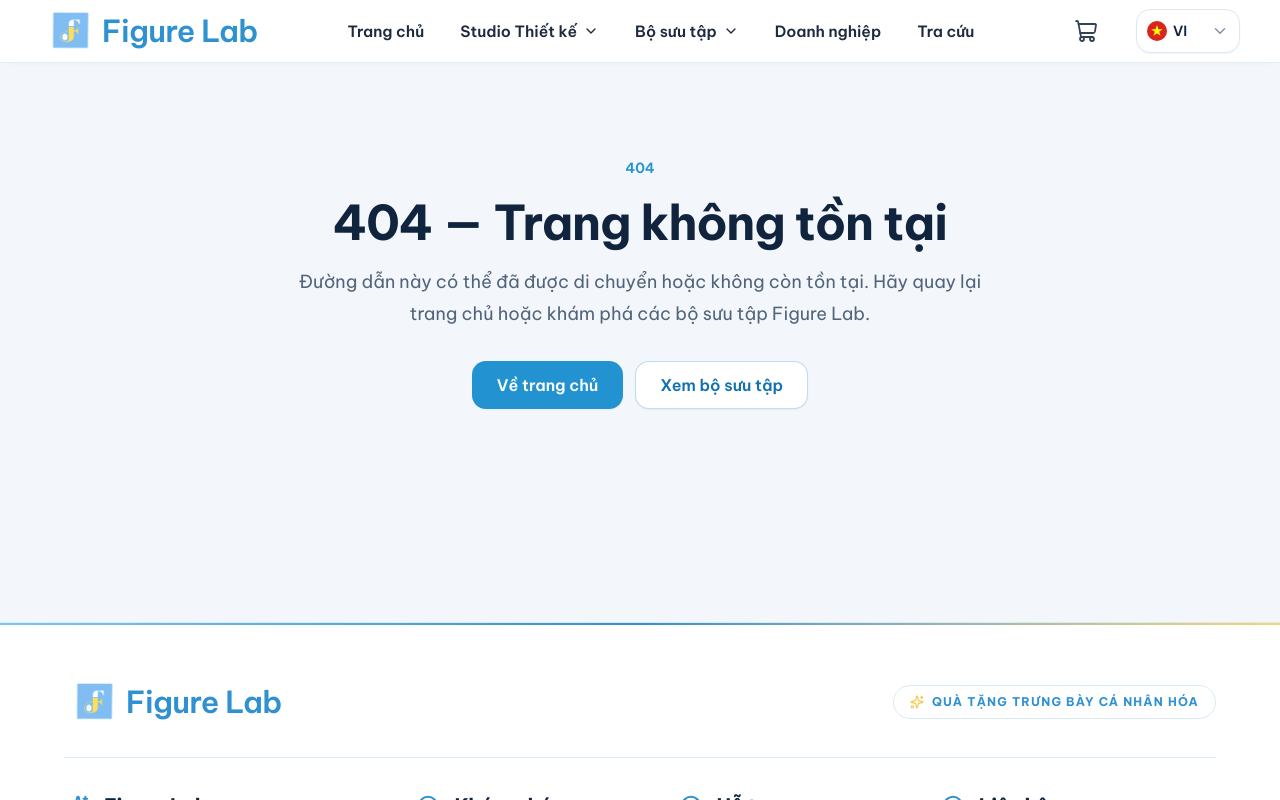
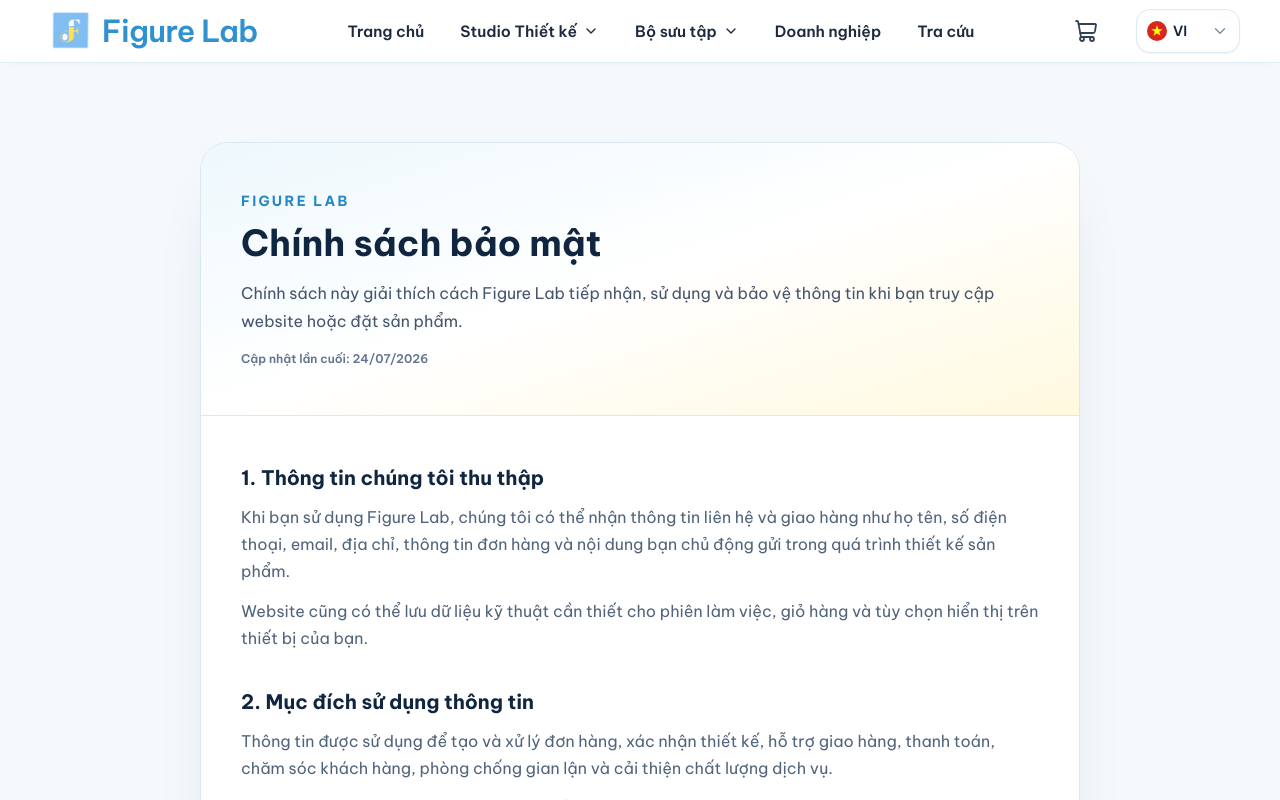
Before and after one commit to minh28102004/LegoShop, a Next.js app in the folder apps/web/: page /privacy-policy in a window 1280 px wide. Before the commit this address had no page. Built offline with nearby package versions, Linux system fonts and the light colour scheme.

Commit message:
fix(web): add privacy policy page

```diff
--- /dev/null
+++ b/apps/web/src/app/privacy-policy/page.tsx
@@ -0,0 +1,130 @@
+import type { Metadata } from "next";
+import Link from "next/link";
+
+import { Container } from "@/components/layout/Container";
+import { ROUTES } from "@/config/routes";
+import { SITE } from "@/config/site";
+
+export const metadata: Metadata = {
+  title: "Chính sách bảo mật",
+  description:
+    "Chính sách bảo mật của Figure Lab về cách thu thập, sử dụng và bảo vệ thông tin khách hàng.",
+};
+
+const sections = [
+  {
+    id: "thong-tin-thu-thap",
+    title: "1. Thông tin chúng tôi thu thập",
+    paragraphs: [
+      "Khi bạn sử dụng Figure Lab, chúng tôi có thể nhận thông tin liên hệ và giao hàng như họ tên, số điện thoại, email, địa chỉ, thông tin đơn hàng và nội dung bạn chủ động gửi trong quá trình thiết kế sản phẩm.",
+      "Website cũng có thể lưu dữ liệu kỹ thuật cần thiết cho phiên làm việc, giỏ hàng và tùy chọn hiển thị trên thiết bị của bạn.",
+    ],
+  },
+  {
+    id: "muc-dich-su-dung",
+    title: "2. Mục đích sử dụng thông tin",
+    paragraphs: [
+      "Thông tin được sử dụng để tạo và xử lý đơn hàng, xác nhận thiết kế, hỗ trợ giao hàng, thanh toán, chăm sóc khách hàng, phòng chống gian lận và cải thiện chất lượng dịch vụ.",
+      "Figure Lab không bán thông tin cá nhân của khách hàng cho bên thứ ba.",
+    ],
+  },
+  {
+    id: "don-vi-cung-cap-dich-vu",
+    title: "3. Chia sẻ với đơn vị cung cấp dịch vụ",
+    paragraphs: [
+      "Trong phạm vi cần thiết để vận hành dịch vụ, dữ liệu có thể được xử lý bởi các đối tác hạ tầng, lưu trữ, thanh toán hoặc giao nhận. Các đối tác này chỉ nhận thông tin cần thiết để thực hiện phần việc tương ứng.",
+      "Giao dịch thanh toán trực tuyến được chuyển đến cổng thanh toán được hiển thị tại bước thanh toán; Figure Lab không lưu toàn bộ thông tin thẻ ngân hàng của bạn.",
+    ],
+  },
+  {
+    id: "hinh-anh-thiet-ke",
+    title: "4. Hình ảnh và nội dung thiết kế",
+    paragraphs: [
+      "Hình ảnh bạn tải lên được dùng để tạo bản xem trước, hoàn thiện sản phẩm và hỗ trợ đơn hàng. Bạn cần bảo đảm mình có quyền sử dụng nội dung đã cung cấp.",
+      "Không tải lên giấy tờ định danh, thông tin tài chính, mật khẩu hoặc nội dung nhạy cảm không cần thiết cho thiết kế.",
+    ],
+  },
+  {
+    id: "luu-tru-bao-ve",
+    title: "5. Lưu trữ và bảo vệ dữ liệu",
+    paragraphs: [
+      "Chúng tôi áp dụng các biện pháp kỹ thuật và tổ chức phù hợp để hạn chế truy cập trái phép, thất thoát hoặc sử dụng sai mục đích. Dữ liệu được lưu trong thời gian cần thiết để xử lý đơn hàng, hỗ trợ khách hàng và đáp ứng nghĩa vụ pháp lý liên quan.",
+    ],
+  },
+  {
+    id: "quyen-cua-ban",
+    title: "6. Quyền của bạn",
+    paragraphs: [
+      "Bạn có thể yêu cầu xem, cập nhật hoặc đề nghị xóa thông tin cá nhân do mình cung cấp, trong giới hạn pháp luật và nghĩa vụ lưu trữ đơn hàng cho phép.",
+      `Để gửi yêu cầu, vui lòng liên hệ ${SITE.email}. Chúng tôi có thể cần xác minh danh tính trước khi xử lý yêu cầu.`,
+    ],
+  },
+  {
+    id: "thay-doi-chinh-sach",
+    title: "7. Thay đổi chính sách",
+    paragraphs: [
+      "Chính sách có thể được cập nhật khi sản phẩm, quy trình vận hành hoặc yêu cầu pháp lý thay đổi. Phiên bản mới sẽ được công bố tại trang này cùng ngày cập nhật.",
+    ],
+  },
+] as const;
+
+export default function PrivacyPolicyPage() {
+  return (
+    <section className="bg-[#f5f9fc] py-12 sm:py-16 lg:py-20">
+      <Container size="narrow">
+        <div className="overflow-hidden rounded-[28px] border border-[#dbe8f1] bg-white shadow-[0_24px_70px_-45px_rgba(16,37,63,0.32)]">
+          <header className="border-b border-[#dbe8f1] bg-gradient-to-br from-[#eef8fd] via-white to-[#fff9df] px-6 py-10 sm:px-10 sm:py-12">
+            <p className="text-sm font-bold uppercase tracking-[0.16em] text-[#2488c7]">
+              Figure Lab
+            </p>
+            <h1 className="mt-3 text-3xl font-bold tracking-tight text-[#10253f] sm:text-4xl">
+              Chính sách bảo mật
+            </h1>
+            <p className="mt-4 max-w-2xl text-sm leading-7 text-slate-600 sm:text-base">
+              Chính sách này giải thích cách Figure Lab tiếp nhận, sử dụng và
+              bảo vệ thông tin khi bạn truy cập website hoặc đặt sản phẩm.
+            </p>
+            <p className="mt-4 text-xs font-semibold text-slate-500">
+              Cập nhật lần cuối: 24/07/2026
+            </p>
+          </header>
+
+          <div className="space-y-9 px-6 py-10 sm:px-10 sm:py-12">
+            {sections.map((section) => (
+              <section key={section.id} aria-labelledby={section.id}>
+                <h2
+                  id={section.id}
+                  className="text-xl font-bold tracking-tight text-[#10253f]"
+                >
+                  {section.title}
+                </h2>
+                <div className="mt-3 space-y-3 text-sm leading-7 text-slate-600 sm:text-base">
+                  {section.paragraphs.map((paragraph) => (
+                    <p key={paragraph}>{paragraph}</p>
+                  ))}
+                </div>
+              </section>
+            ))}
+
+            <div className="rounded-2xl border border-[#cfe5f3] bg-[#eef8fd] p-5 text-sm leading-7 text-slate-700">
+              <p className="font-bold text-[#10253f]">Liên hệ về quyền riêng tư</p>
+              <a
+                href={`mailto:${SITE.email}`}
+                className="mt-1 inline-flex font-semibold text-[#197fc0] underline decoration-[#8fc9e9] underline-offset-4"
+              >
+                {SITE.email}
+              </a>
+            </div>
+
+            <Link
+              href={ROUTES.home}
+              className="inline-flex min-h-11 items-center justify-center rounded-xl bg-[#2488c7] px-5 text-sm font-semibold text-white transition-colors hover:bg-[#1976ae] focus-visible:outline-none focus-visible:ring-4 focus-visible:ring-[#b9def3]"
+            >
+              Về trang chủ
+            </Link>
+          </div>
+        </div>
+      </Container>
+    </section>
+  );
+}
```
